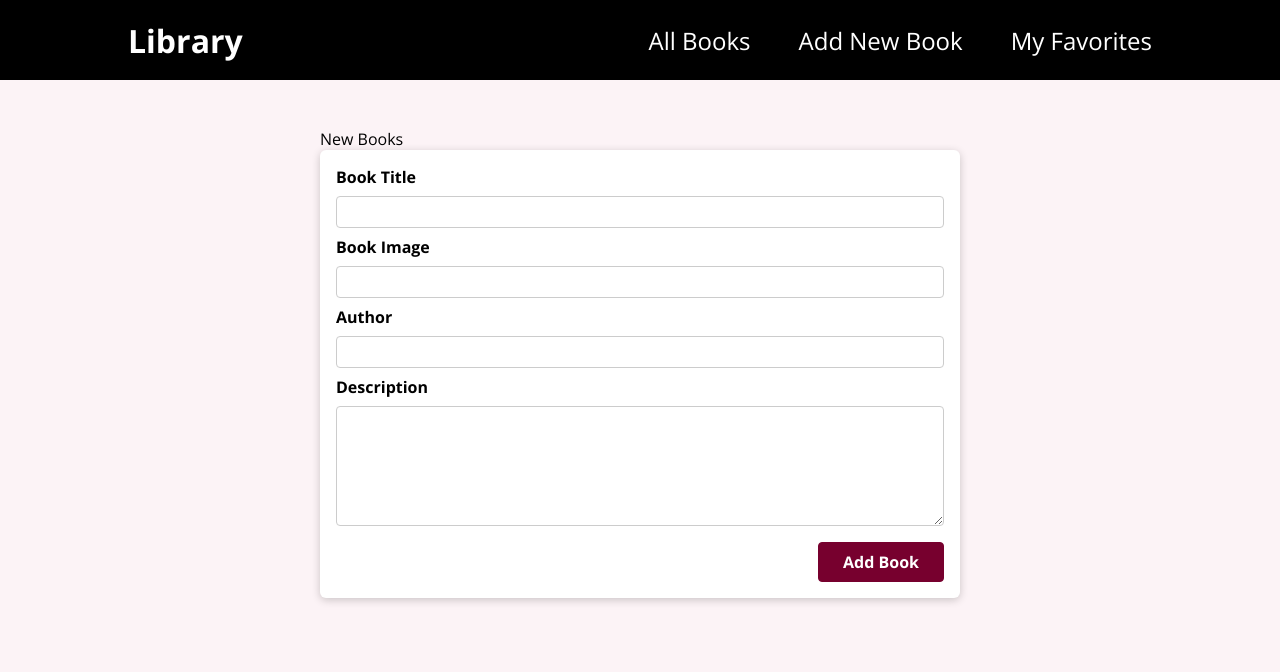
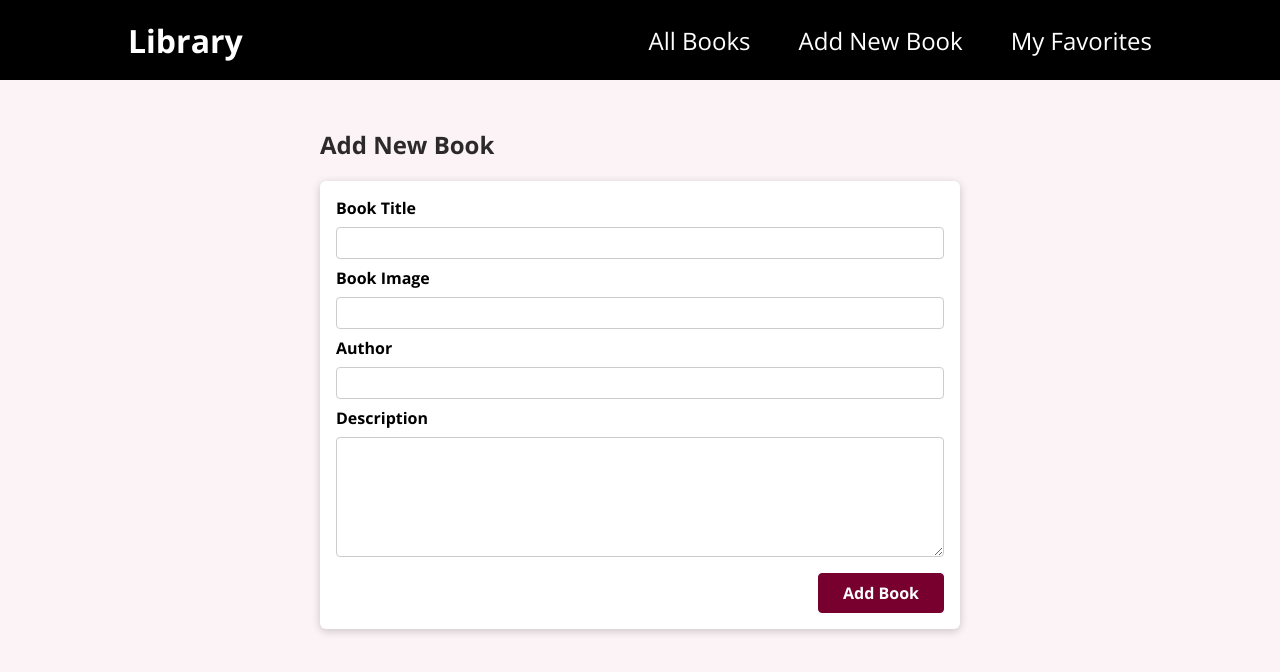
Before and after one commit to immonroe/library, a React (Vite) app: page /new-books in a window 1280 px wide. Shown: the top 672 px of the page. Built offline with nearby package versions, Linux system fonts and the light colour scheme.

Commit message:
Added useNavigate hook/submitting new book returns home

```diff
--- a/src/pages/NewBooks.jsx
+++ b/src/pages/NewBooks.jsx
@@ -1,6 +1,10 @@
+import { useNavigate } from 'react-router-dom'
+
 import NewBookForm from "../components/layout/books/NewBookForm";
 
 function NewBooks() {
+    const navigate = useNavigate();
+
     function addMeetupHandler(meetupData) {
         fetch(
             'https://library-react-app-7dd08-default-rtdb.firebaseio.com/books.json',
@@ -11,14 +15,17 @@ function NewBooks() {
                     'Content-Type': 'application/json'
                 }
             }
-            );
+        )
+        .then(() => {
+            navigate('/');
+        });
     }
 
     return (
-        <section>
-            <div>New Books</div>
+        <div>
+            <h2>Add New Book</h2>
             <NewBookForm onAddMeetup={addMeetupHandler} />
-        </section>
+        </div>
     );
 }
 
```
